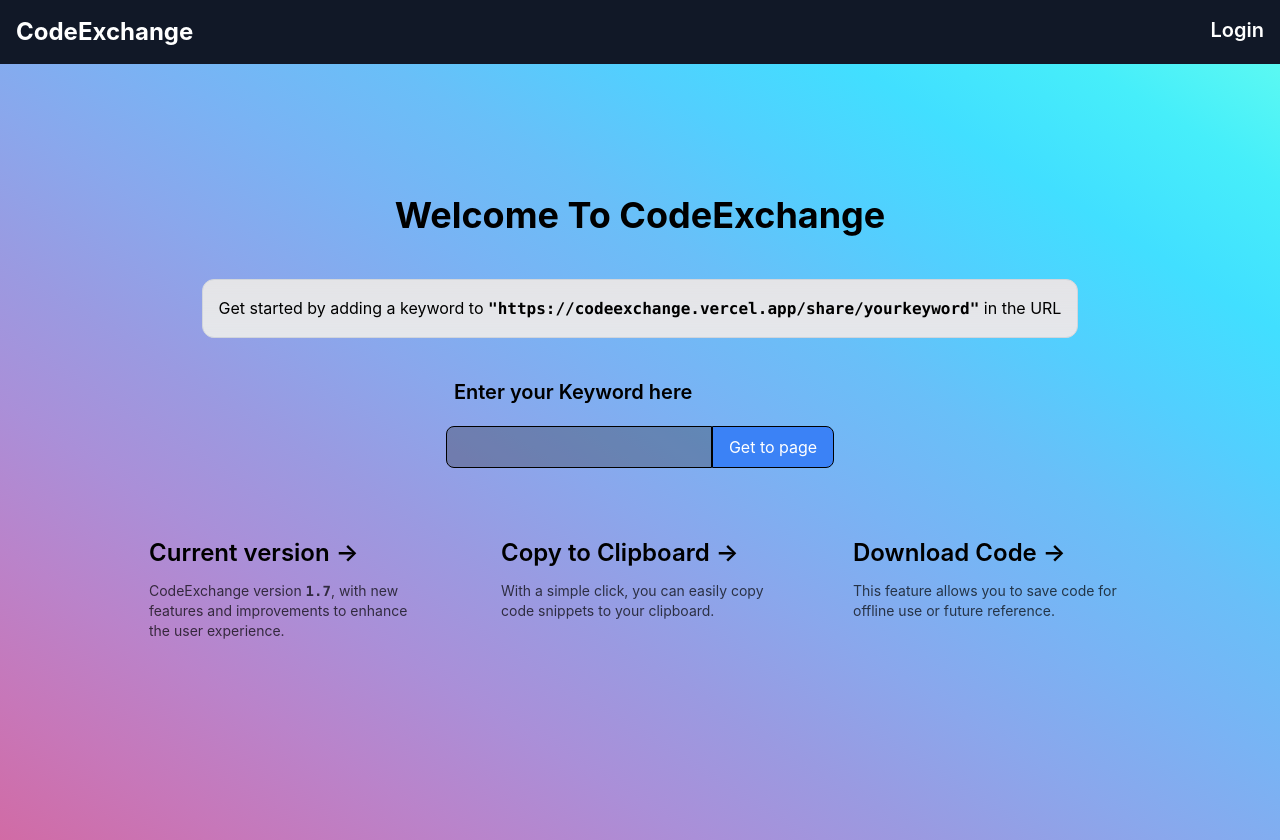
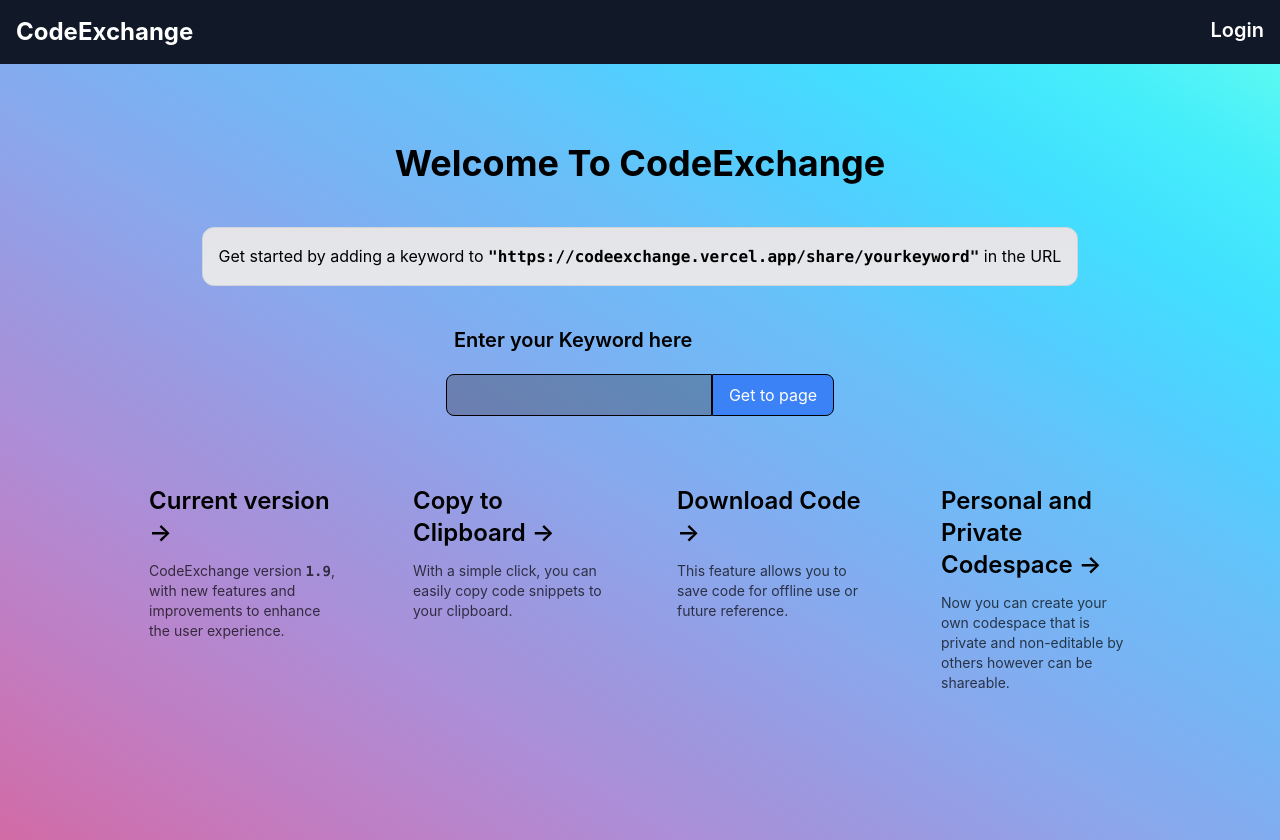
Before and after one commit to Freakyab/CodeExchange, a Next.js app: page / in a window 1280 px wide. Built offline with nearby package versions, Linux system fonts and the light colour scheme.

Commit message:
feat : readme updated

```diff
--- a/src/app/page.js
+++ b/src/app/page.js
@@ -109,7 +109,7 @@
           ) : null}
         </div>
 
-        <div className="my-8 grid gap-8 lg:max-w-5xl lg:w-full lg:grid-cols-3 lg:text-left">
+        <div className="my-8 grid gap-8 lg:max-w-5xl lg:w-full lg:grid-cols-4 lg:text-left">
           <a
             href="https://github.com/Freakyab/CodeExchange"
             className="group rounded-lg border border-transparent px-5 py-4 transition-colors hover:border-gray-300 hover:bg-gray-100 hover:dark:border-neutral-700 hover:dark:bg-neutral-800/30"
@@ -123,7 +123,7 @@
             </h2>
             <p className="max-w-[30ch] text-sm opacity-70">
               CodeExchange version{" "}
-              <code className="font-mono font-bold">1.7</code>, with new
+              <code className="font-mono font-bold">1.9</code>, with new
               features and improvements to enhance the user experience.
             </p>
           </a>
@@ -161,6 +161,21 @@
               reference.
             </p>
           </a>
+          <a
+            href="https://github.com/Freakyab/CodeExchange"
+            className="group rounded-lg border border-transparent px-5 py-4 transition-colors hover:border-gray-300 hover:bg-gray-100 hover:dark:border-neutral-700 hover:dark:bg-neutral-800/30"
+            target="_blank"
+            rel="noopener noreferrer">
+            <h2 className="mb-3 text-2xl font-semibold">
+            Personal and Private Codespace{" "}
+              <span className="inline-block transition-transform group-hover:translate-x-1 motion-reduce:transform-none">
+                -&gt;
+              </span>
+            </h2>
+            <p className="max-w-[30ch] text-sm opacity-70">
+            Now you can create your own codespace that is private and non-editable by others however can be shareable.
+            </p>
+          </a>
         </div>
       </main>
     </>
```
Also changed, not shown: 1 other file (tests, documents, lock files or other folders).
